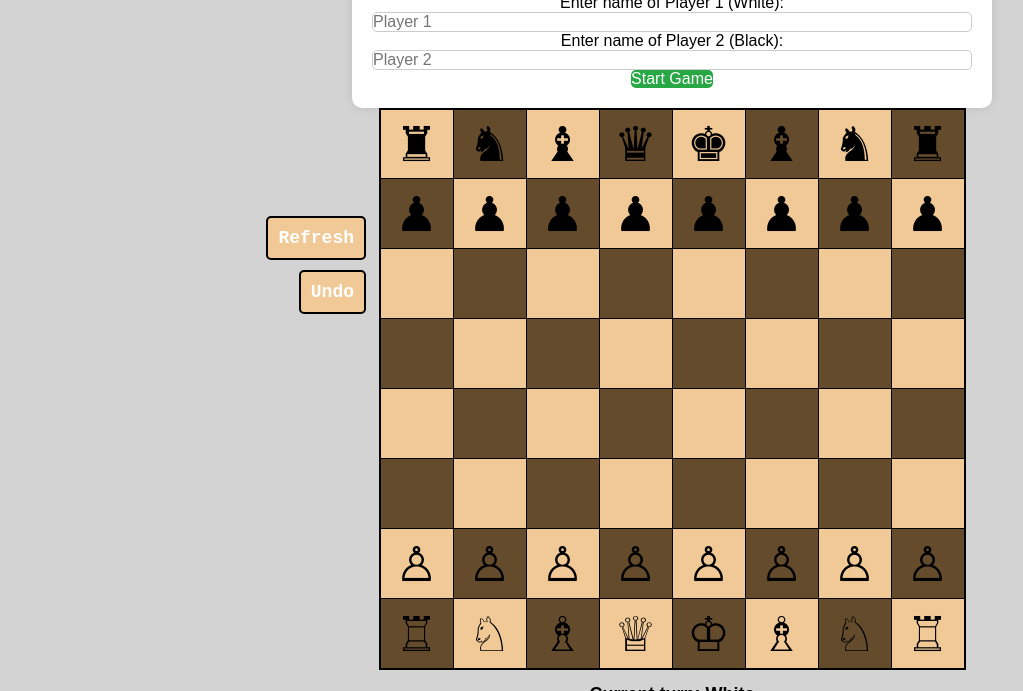
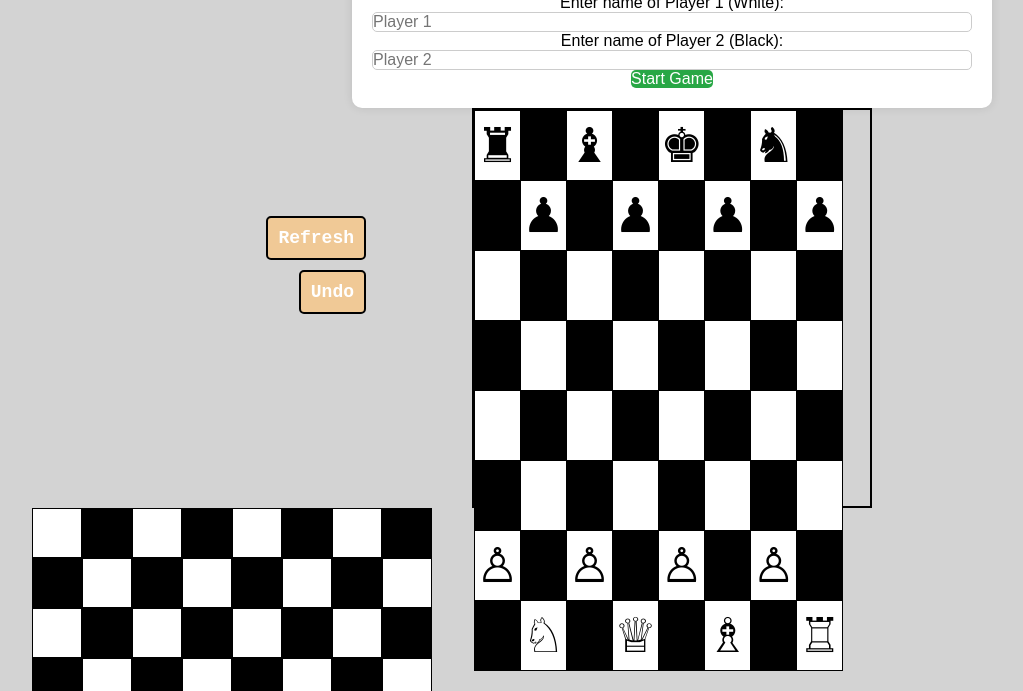
Before and after one commit to namratattanajidalvi/try, a plain HTML site: page index.html in a window 1280 px wide. Shown: the part 104-795 px from the top of the page, without its empty margins (8-1031 px from the left). Drawn offline with Linux system fonts and the light colour scheme.

Commit message:
Update style.css

```diff
--- a/style.css
+++ b/style.css
@@ -261,3 +261,27 @@ span {
         font-size: 16;
     }
 }
+#chessboard {
+    display: grid;
+    grid-template-columns: repeat(8, 1fr);
+    width: 400px;
+    height: 400px;
+}
+
+.square {
+    width: 50px;
+    height: 50px;
+    border: 1px solid #000;
+}
+
+.white {
+    background-color: #fff;
+}
+
+.black {
+    background-color: #000;
+}
+
+.highlight {
+    background-color: yellow;
+}
```
